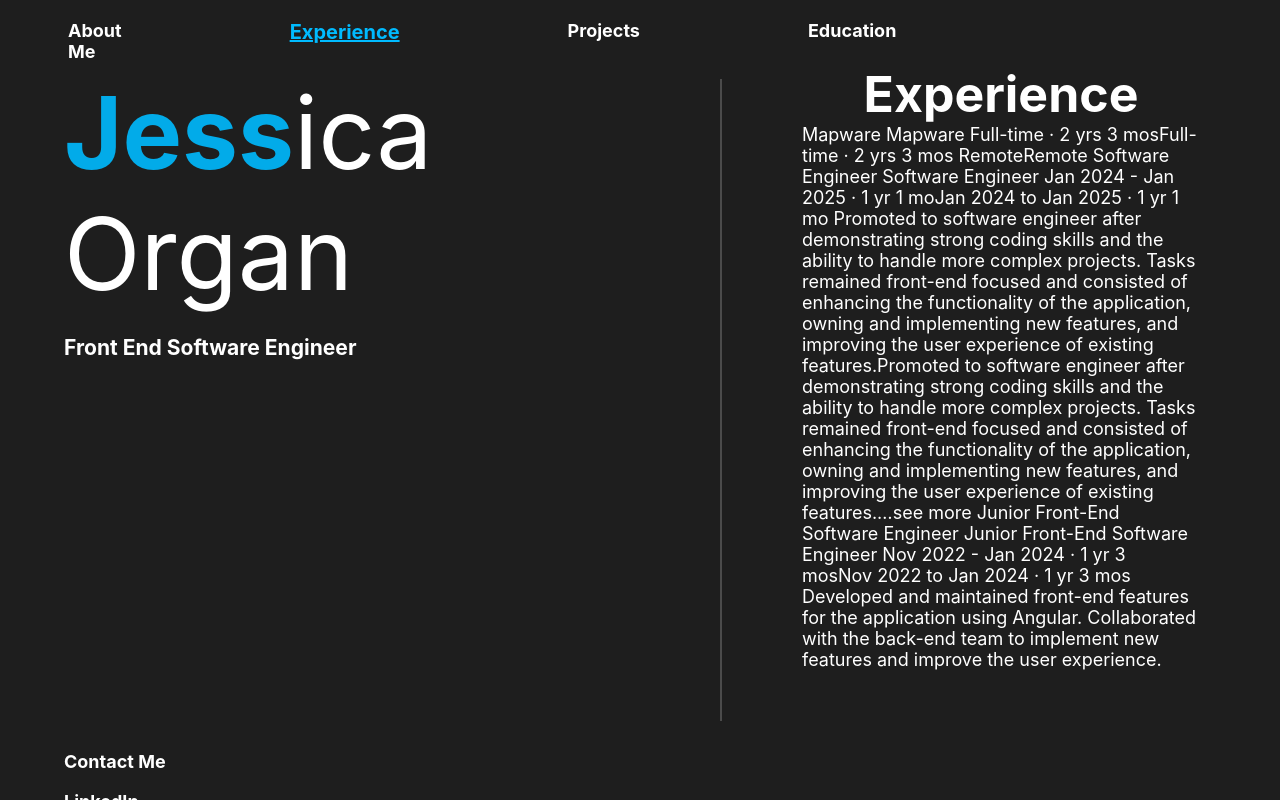
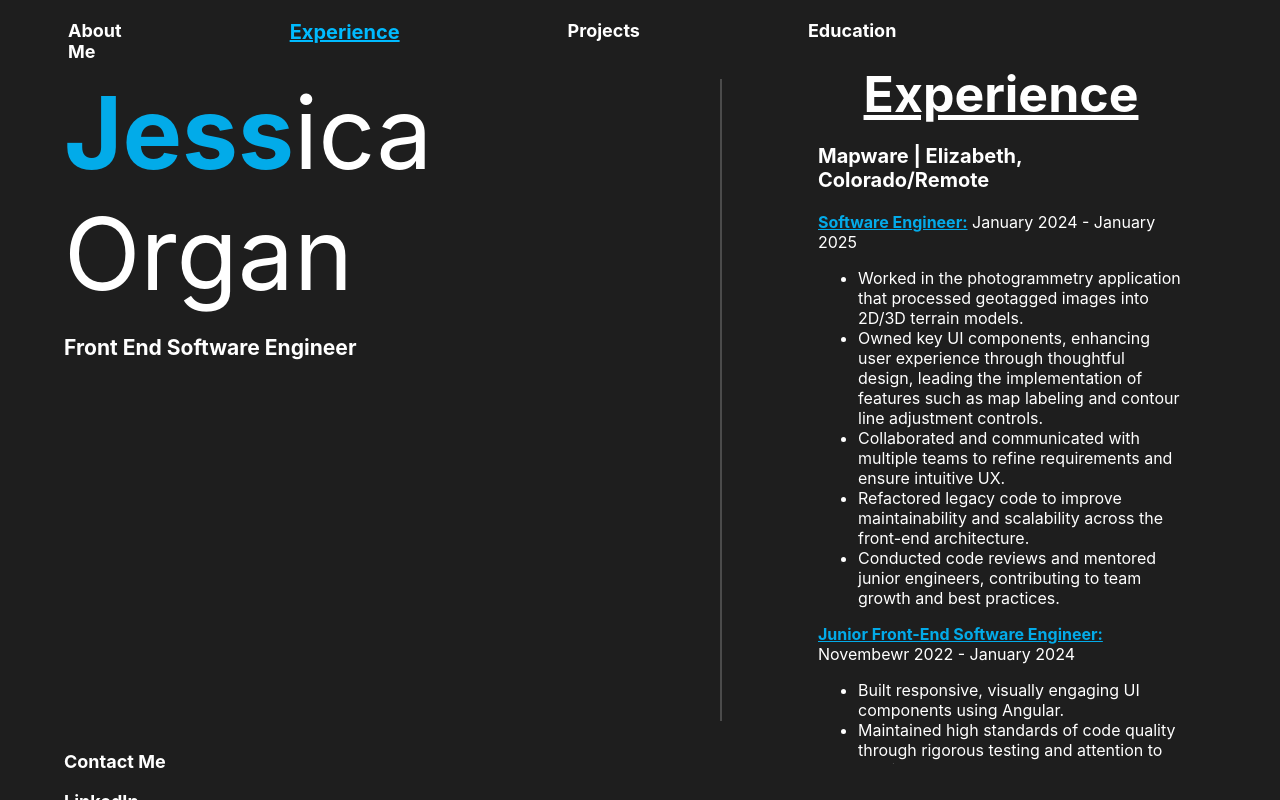
Before and after one commit to Jorgan612/jess-o-portfolio, a React (Create React App) app: page / in a window 1280 px wide. Both pictures are taken after a click on the element "Experience". Built offline with nearby package versions, Linux system fonts and the light colour scheme.

Commit message:
Added About Me and Experience content.

```diff
--- a/src/content/Content.scss
+++ b/src/content/Content.scss
@@ -5,10 +5,11 @@
     padding: 1rem;
 
     header {
-    text-align: center;
-    font-size: 50px;
-    font-weight: bold;
-}
+        text-decoration: underline;
+        text-align: center;
+        font-size: 50px;
+        font-weight: bold;
+    }
 }
 
 .subsection {
--- a/src/content/experience/Experience.js
+++ b/src/content/experience/Experience.js
@@ -1,22 +1,74 @@
 import "../Content.scss";
+import "./Experience.scss";
 
 function Experience() {
     return (
-        <>
+        <div className="experience-section">
+            <div className="item">
+                <p className="employer">Mapware | Elizabeth, Colorado/Remote </p>
+                <p><span className="job-title highlight">Software Engineer:</span> January 2024 - January 2025</p>
+                <ul>
+                    <li>
+                        Worked in the photogrammetry application that processed geotagged images into 2D/3D terrain models.
+                    </li>
+                    <li>
+                        Owned key UI components, enhancing user experience through thoughtful design, leading the implementation of features such as map labeling and contour line adjustment controls.
+                    </li>
+                    <li>
+                        Collaborated and communicated with multiple teams to refine requirements and ensure intuitive UX.
 
-            Mapware
-            Mapware
-            Full-time · 2 yrs 3 mosFull-time · 2 yrs 3 mos
-            RemoteRemote
-            Software Engineer
-            Software Engineer
-            Jan 2024 - Jan 2025 · 1 yr 1 moJan 2024 to Jan 2025 · 1 yr 1 mo
-            Promoted to software engineer after demonstrating strong coding skills and the ability to handle more complex projects. Tasks remained front-end focused and consisted of enhancing the functionality of the application, owning and implementing new features, and improving the user experience of existing features.Promoted to software engineer after demonstrating strong coding skills and the ability to handle more complex projects. Tasks remained front-end focused and consisted of enhancing the functionality of the application, owning and implementing new features, and improving the user experience of existing features.…see more
-            Junior Front-End Software Engineer
-            Junior Front-End Software Engineer
-            Nov 2022 - Jan 2024 · 1 yr 3 mosNov 2022 to Jan 2024 · 1 yr 3 mos
-            Developed and maintained front-end features for the application using Angular. Collaborated with the back-end team to implement new features and improve the user experience.
-        </>
+                    </li>
+                    <li>
+                        Refactored legacy code to improve maintainability and scalability across the front-end architecture.
+                    </li>
+                    <li>
+                        Conducted code reviews and mentored junior engineers, contributing to team growth and best practices.
+                    </li>
+                </ul>
+
+                <p><span className="job-title highlight">Junior Front-End Software Engineer:</span> Novembewr 2022 - January 2024</p>
+                <ul>
+                    <li>
+                        Built responsive, visually engaging UI components using Angular.
+                    </li>
+                    <li>
+                        Maintained high standards of code quality through rigorous testing and attention to detail.
+                    </li>
+                    <li>
+                        Partnered with back-end engineers to integrate APIs and deliver seamless end-to-end user experiences.
+                    </li>
+                    <li>
+                        Participated in agile ceremonies and contributed to sprint planning, retrospectives, and team demos.
+                    </li>
+                    <li>
+                        Actively sought feedback and implemented improvements, leading to consistent delivery of high-quality code and a promotion within 14 months.
+                    </li>
+                </ul>
+            </div>
+
+            <div className="item">
+                <p className="employer">Mountain View Pain Center | Centennial, Colorado</p>
+                <p><span className="job-title highlight">Physical Therapist Assistant:</span> November 2018 - June 2021</p>
+                  <ul>
+                    <li>
+                        Maintained open communication and collaboration with providers in a multidisciplinary pain clinic to ensure positive patient outcomes.
+
+                    </li>
+                    <li>
+                        Leveraged critical thinking and adaptability to overcome patient-specific challenges.
+                    </li>
+                    <li>
+                        Educated patients on their tailored plan of care and important precautions to accelerate patient outcomes.
+                    </li>
+                    <li>
+                        Performed telehealth visits, effectively achieving patient outcomes in a remote environment.
+                    </li>
+                    <li>
+                        Actively sought feedback and implemented improvements, leading to consistent delivery of high-quality code and a promotion within 14 months.
+                    </li>
+                </ul>
+            </div>
+        </div>
     )
 }
 
--- /dev/null
+++ b/src/content/experience/Experience.scss
@@ -0,0 +1,38 @@
+.experience-section {
+    height: 80vh;
+    overflow-y: auto;
+}
+
+.item {
+    margin-bottom: 2rem;
+    font-size: 16px;
+    padding: 0 1rem;
+
+    .employer {
+        font-weight: bold;
+        font-size: 20px;
+    }
+
+    .job-title {
+        text-decoration: underline;
+    }
+}
+
+
+/*scrollbar styling*/
+::-webkit-scrollbar {
+    width: 8px;
+}
+
+::-webkit-scrollbar-track {
+background: #1e1e1e;
+}
+
+::-webkit-scrollbar-thumb {
+background: #008ec2;
+border-radius: 10px;
+}
+
+::-webkit-scrollbar-thumb:hover {
+background: #00BBFF;
+}
```
